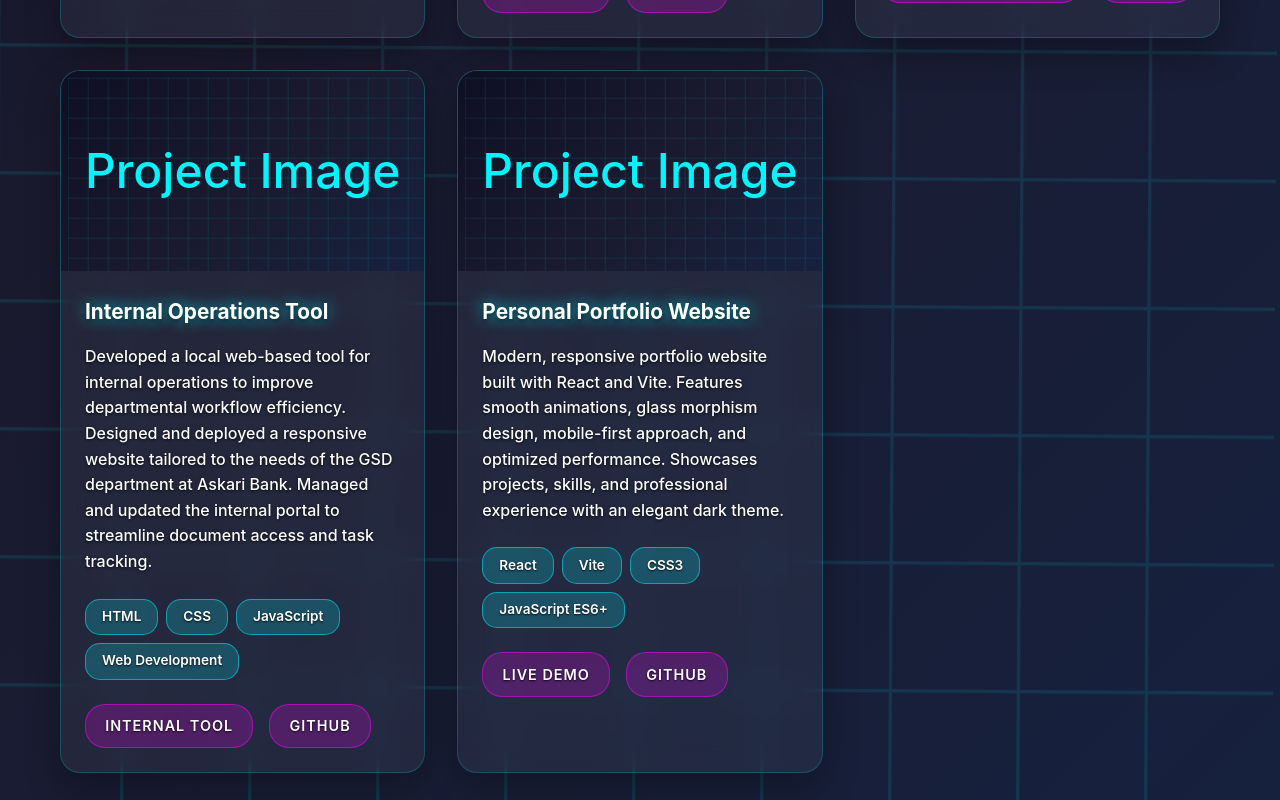
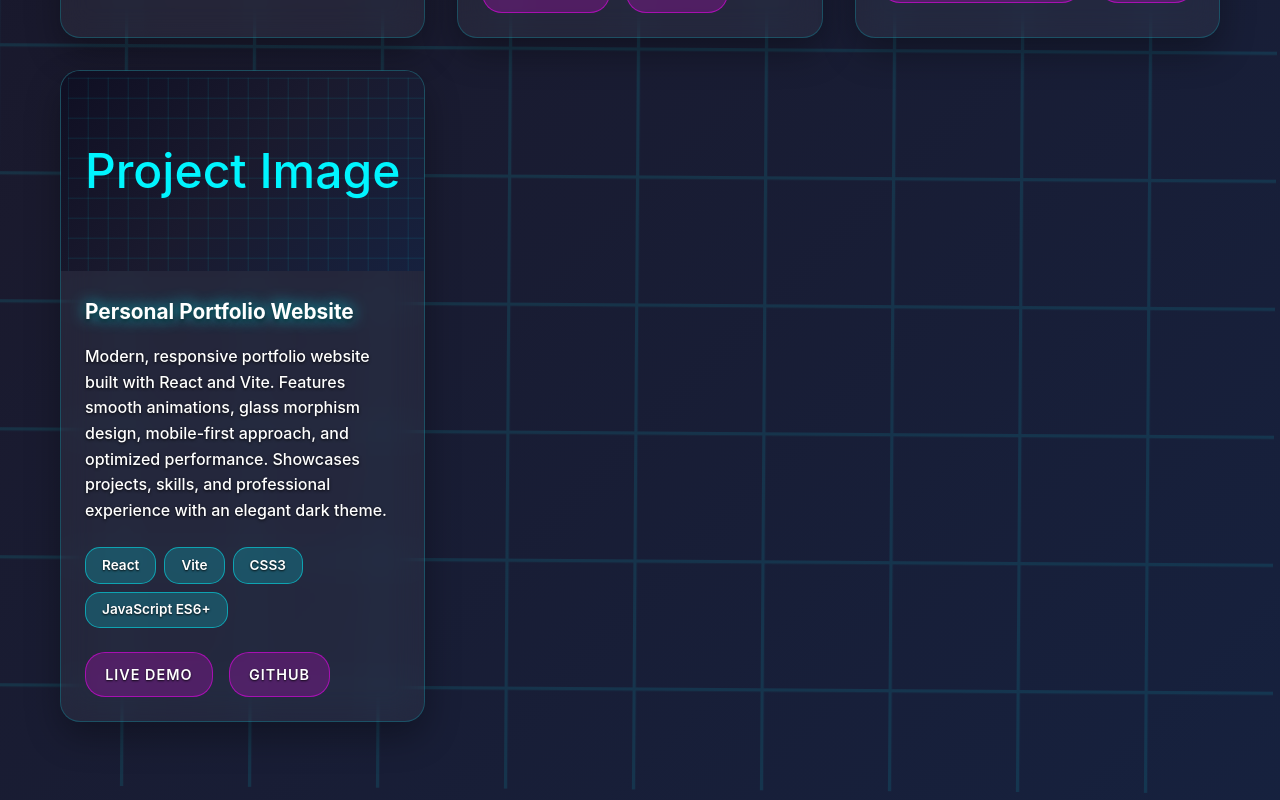
Before and after one commit to solsbyabdullah/MyPorfolio, a React (Vite) app: page / in a window 1280 px wide. Shown: the part 3860-4660 px from the top of the page. Built offline with nearby package versions, Linux system fonts and the light colour scheme.

Commit message:
Update App.jsx

```diff
--- a/src/App.jsx
+++ b/src/App.jsx
@@ -374,27 +374,6 @@ function App() {
                 </div>
               </div>
             </div>
-
-            <div className="project-card">
-              <div className="project-image">
-                <div className="placeholder-image">Project Image</div>
-              </div>
-              <div className="project-content">
-                <h3>Internal Operations Tool</h3>
-                <p>Developed a local web-based tool for internal operations to improve departmental workflow efficiency. Designed and deployed a responsive website tailored to the needs of the GSD department at Askari Bank. Managed and updated the internal portal to streamline document access and task tracking.</p>
-                <div className="project-tech">
-                  <span>HTML</span>
-                  <span>CSS</span>
-                  <span>JavaScript</span>
-                  <span>Web Development</span>
-                </div>
-                <div className="project-links">
-                  <a href="#" className="btn btn-small">Internal Tool</a>
-                  <a href="#" className="btn btn-small">GitHub</a>
-                </div>
-              </div>
-            </div>
-
             <div className="project-card">
               <div className="project-image">
                 <div className="placeholder-image">Project Image</div>
```
